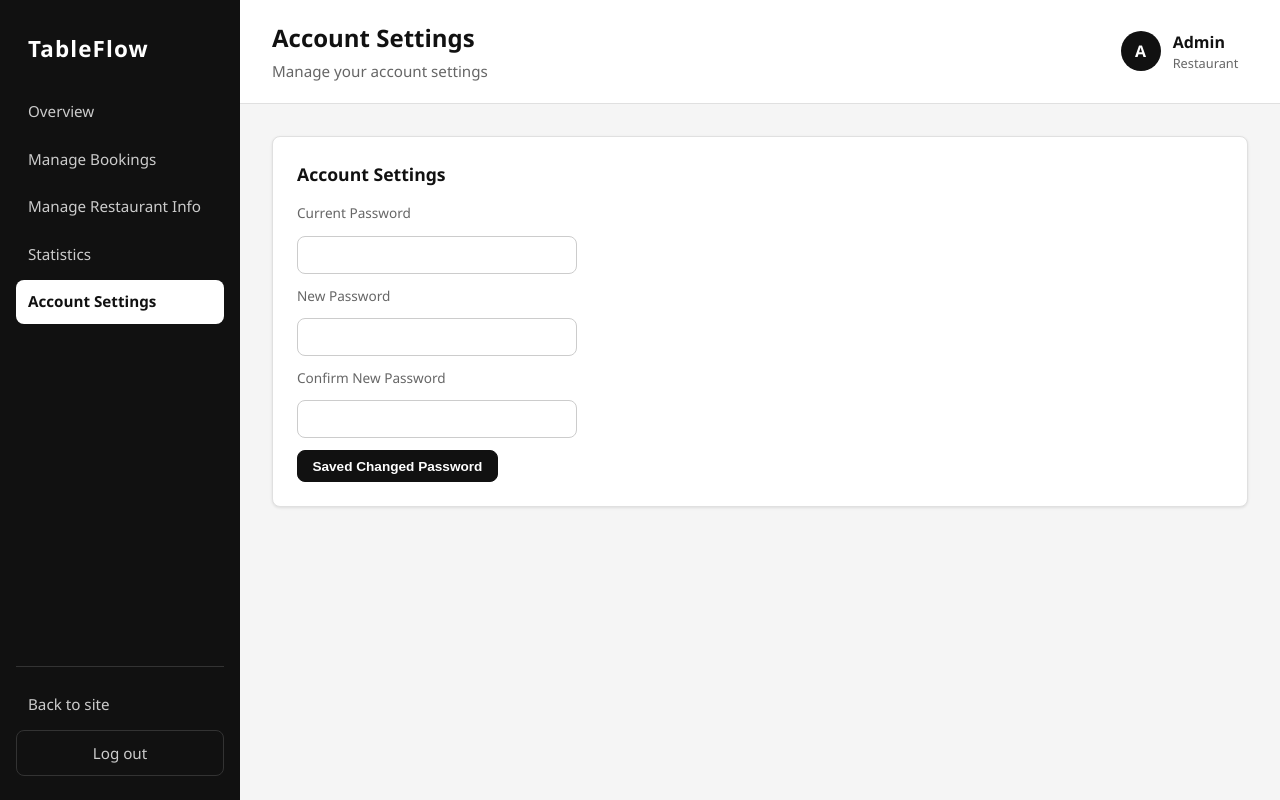
After one commit to CK-UBacc/203.2-Restaurant-Booking-System, a Flask app: page /dashboard/accountsettings in a window 1280 px wide. The commit adds this page. Run offline with Flask 3, Linux system fonts and the light colour scheme.

Commit message:
Added new page called account settings
Moved change password to new page account settings

```diff
--- a/app/dashboardRoutes.py
+++ b/app/dashboardRoutes.py
@@ -500,8 +500,12 @@ def dashboardStatistics(): #Displays booking stats, Such as total,group size etc
 
 
 #-------------------------------------------------
-#Save Password changes
+#Save Password changes & Account Settings Route
 #-------------------------------------------------
+
+@dashboard.route("/accountsettings")
+def accountsettings():
+    return render_template("accountsettings.html", active="Accountsettings")
 
 @dashboard.route("/change-password", methods=["POST"])
 def dashboardChangePassword():
--- /dev/null
+++ b/app/templates/accountsettings.html
@@ -0,0 +1,38 @@
+{% extends "dashboardBase.html" %}
+
+{% block title %}Account Settings{% endblock %}
+
+{% block heading %}Account Settings{% endblock %}
+{% block subtitle %}Manage your account settings{% endblock %}
+
+{% block content %}
+
+
+<!--Change Account Password/Settings-->
+<section class="dash-card">
+<div class="dash-card-header">
+    <h2>Account Settings</h2>
+</div>
+
+<form method="post" action="{{ url_for('dashboard.dashboardChangePassword') }}" class="dash-form">
+    <label>Current Password</label>
+    <input type="password" name="current_password" required>
+    <label>New Password</label>
+    <input type="password" name="new_password" required>
+    <label>Confirm New Password</label>
+    <input type="password" name="confirm_password" required>
+
+    <div class="settings-save">
+        <button type="submit" class="btn btn-primary">
+            Saved Changed Password
+        </button>
+
+    </div>
+
+
+</form>
+</section>
+
+
+
+{% endblock %}
--- a/app/templates/dashboardBase.html
+++ b/app/templates/dashboardBase.html
@@ -20,6 +20,7 @@
             <a href="{{ url_for('dashboard.dashboardBookings') }}"   class="dash-nav-link {{ 'active' if active == 'bookings'  else '' }}">Manage Bookings</a>
             <a href="{{ url_for('dashboard.dashboardTables') }}"     class="dash-nav-link {{ 'active' if active == 'tables'    else '' }}">Manage Restaurant Info</a>
             <a href="{{ url_for('dashboard.dashboardStatistics') }}" class="dash-nav-link {{ 'active' if active == 'statistics' else '' }}">Statistics</a>
+            <a href="{{ url_for('dashboard.accountsettings') }}" class="dash-nav-link {{ 'active' if active == 'Accountsettings' else '' }}">Account Settings</a>
         </nav>
 
         <div class="dash-sidebar-footer">
```
Also changed, not shown: app/templates/dashboardTables.html (+0 -27 lines).
